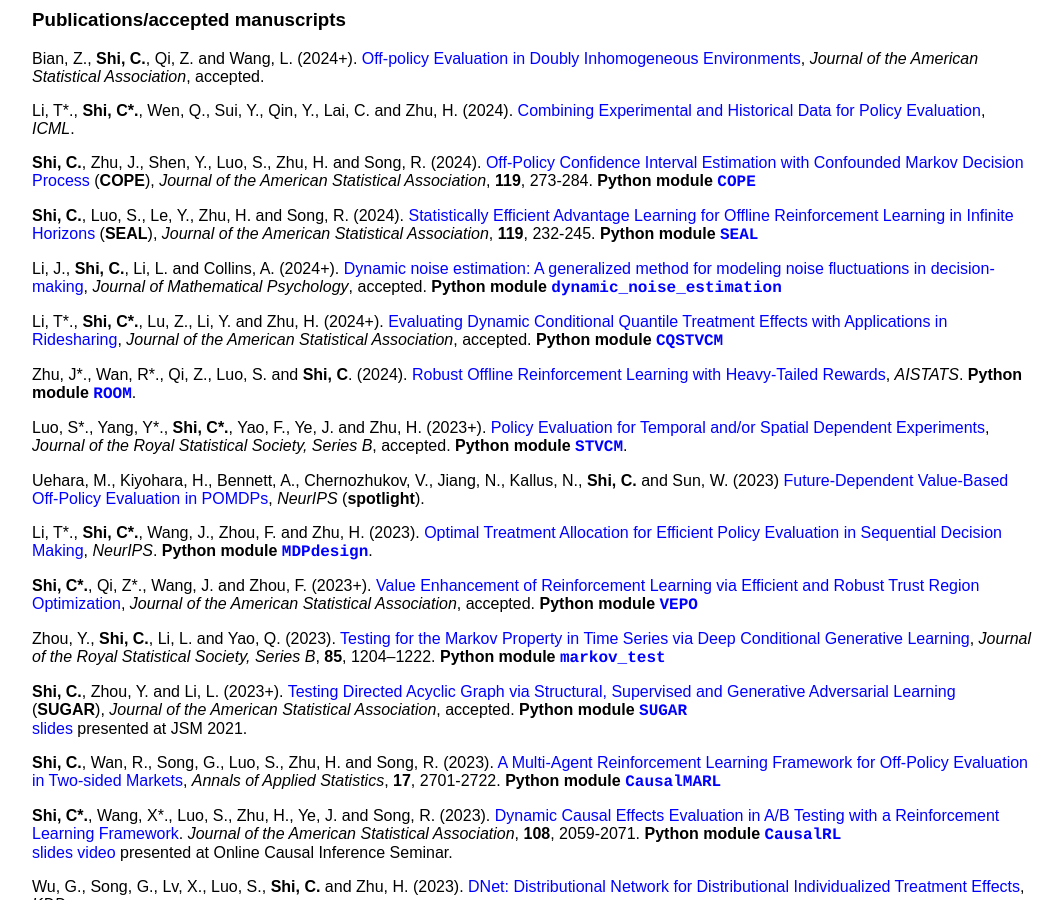
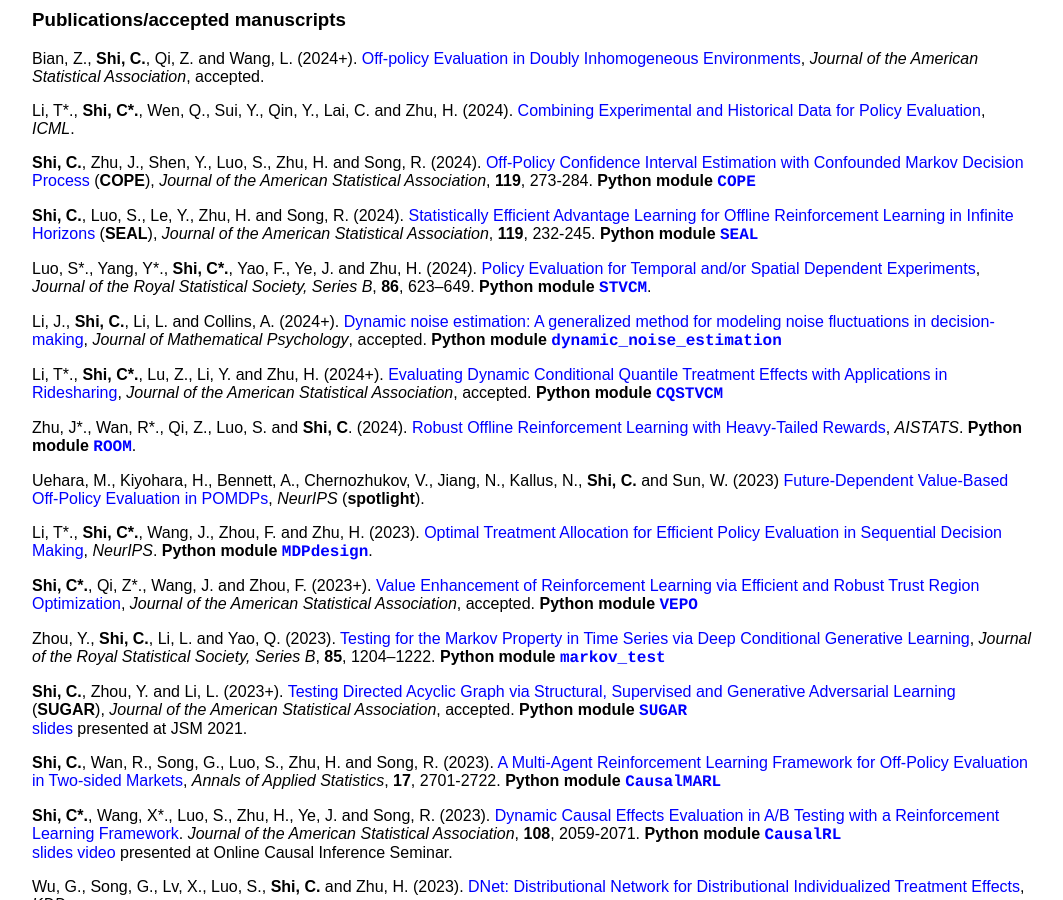
Before and after one commit to callmespring/callmespring.github.io, a Jekyll site: the page built from publication.md, in a window 1280 px wide and 900 px high, scrolled down 880 px. Shown: the whole window, without its empty margins (108-1171 px from the left). Built offline with Jekyll 4.4.1, drawn with Linux system fonts in a browser that asks for light colours.

Commit message:
Update publication.md

```diff
--- a/publication.md
+++ b/publication.md
@@ -63,13 +63,13 @@
 **Shi, C.**, Luo, S., Le, Y., Zhu, H. and Song, R. (2024). [Statistically Efficient Advantage Learning for Offline Reinforcement Learning in Infinite Horizons](https://arxiv.org/abs/2202.13163) (**SEAL**), _Journal of the American Statistical Association_, **119**, 232-245.
 **Python module** [<span style="font-family:courier;">**SEAL**</span>](https://github.com/leyuanheart/SEAL)
 
+Luo, S\*., Yang, Y\*., **Shi, C\*.**, Yao, F., Ye, J. and Zhu, H. (2024). [Policy Evaluation for Temporal and/or Spatial Dependent Experiments](https://arxiv.org/pdf/2202.10887.pdf), _Journal of the Royal Statistical Society, Series B_, **86**, 623–649. **Python module** [<span style="font-family:courier;">**STVCM**</span>](https://github.com/anneyang0060/STVCM).
+
 Li, J., **Shi, C.**, Li, L. and Collins, A. (2024+). [Dynamic noise estimation: A generalized method for modeling noise fluctuations in decision-making](https://www.biorxiv.org/content/10.1101/2023.06.19.545524v1.full.pdf), _Journal of Mathematical Psychology_, accepted.  **Python module** [<span style="font-family:courier;">**dynamic_noise_estimation**</span>](https://github.com/jl3676/dynamic_noise_estimation)
 
 Li, T\*., **Shi, C\*.**, Lu, Z., Li, Y. and Zhu, H. (2024+). [Evaluating Dynamic Conditional Quantile Treatment Effects with Applications in Ridesharing](https://arxiv.org/abs/2305.10187),  _Journal of the American Statistical Association_, accepted. **Python module** [<span style="font-family:courier;">**CQSTVCM**</span>](https://github.com/BIG-S2/CQSTVCM)
 
 Zhu, J\*., Wan, R\*., Qi, Z., Luo, S. and **Shi, C**. (2024). [Robust Offline Reinforcement Learning with Heavy-Tailed Rewards](https://arxiv.org/pdf/2310.18715.pdf), _AISTATS_. **Python module** [<span style="font-family:courier;">**ROOM**</span>](https://github.com/Mamba413/ROOM).
-
-Luo, S\*., Yang, Y\*., **Shi, C\*.**, Yao, F., Ye, J. and Zhu, H. (2023+). [Policy Evaluation for Temporal and/or Spatial Dependent Experiments](https://arxiv.org/pdf/2202.10887.pdf), _Journal of the Royal Statistical Society, Series B_, accepted. **Python module** [<span style="font-family:courier;">**STVCM**</span>](https://github.com/anneyang0060/STVCM).
 
 Uehara, M., Kiyohara, H., Bennett, A., Chernozhukov, V., Jiang, N., Kallus, N., **Shi, C.** and Sun, W. (2023) [Future-Dependent Value-Based Off-Policy Evaluation in POMDPs](https://arxiv.org/pdf/2207.13081.pdf), _NeurIPS_ (**spotlight**).
 
```
